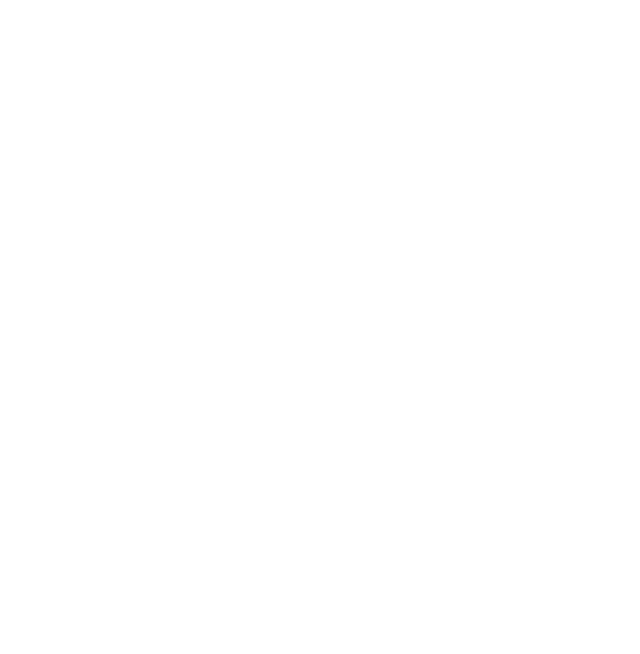
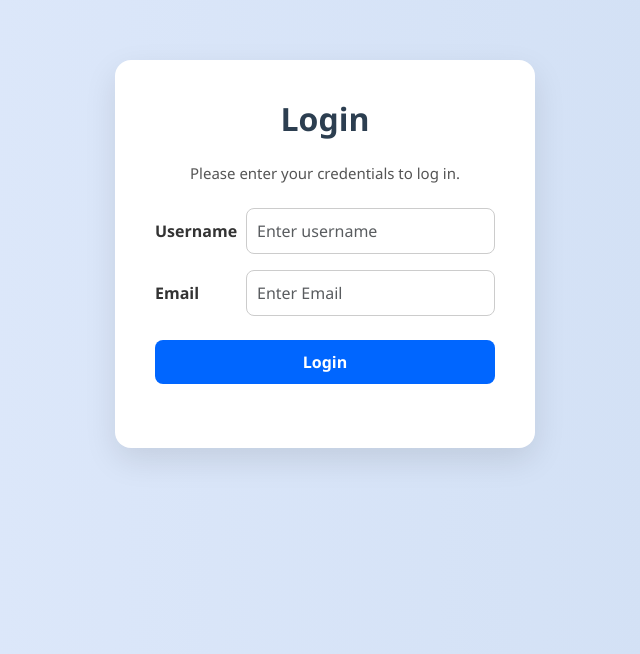
Before and after one commit to manilaxmisisvas/Online_Pharma_team4, a React (Vite) app in the folder frontend/online_pharma_team4/: page /login in a window 1280 px wide. Before the commit this address had no page. Shown: the part 146-800 px from the top of the page, without its empty margins (315-955 px from the left). Built offline with nearby package versions, Linux system fonts and the light colour scheme.

Commit message:
Uploading Login.jsx

```diff
--- a/frontend/online_pharma_team4/src/App.jsx
+++ b/frontend/online_pharma_team4/src/App.jsx
@@ -1,10 +1,12 @@
+import { BrowserRouter, Routes, Route } from "react-router-dom";
+import Login from "./components/Login.jsx";
 import UserDashboard from "./components/UserDashboard";
-import { BrowserRouter, Routes, Route } from "react-router-dom";
 import Admin from "./components/Admin.jsx";
 function App() {
   return (
     <BrowserRouter>
       <Routes>
+        <Route path="/login" element={<Login />} />
         <Route path="/user" element={<UserDashboard />} />
         <Route path="/admin" element={<Admin />} />
       </Routes>
--- /dev/null
+++ b/frontend/online_pharma_team4/src/components/Login.jsx
@@ -0,0 +1,83 @@
+import React, { useState } from "react";
+import { Link } from "react-router-dom";
+import '../styles/Login.css';
+
+
+const Login = () => {
+    const [identifier,setIdentifier]=useState("");
+    const[Email,setEmail]=useState("");
+    // Handle login logic here
+    const handleSubmit=(e)=>{
+        e.preventDefault();
+        // Validate the form before proceeding
+        if (!validateForm()) return;
+        console.log("Identifier: ",identifier);
+        console.log("Email: ",Email);
+        // Reset form fields
+        setIdentifier("");
+        setEmail("");
+    }
+    //validate the input fields
+    const validateForm = () => {
+        if (!identifier.trim() || !Email.trim()) {
+            alert("Please fill in all fields.");
+            return false; //stop form submission
+        }
+        return true; //proceed with form submission
+    }
+
+  return (
+    <div className="login-container">
+      <div className="login-card">
+          <h2 className="text-center mb-4">Login</h2>
+          <p className="text-center mb-4">Please enter your credentials to log in.</p>
+              <form onSubmit={handleSubmit}>
+                {/* username */}
+                <div className="row mb-3 align-items-center">
+                  <label htmlFor="identifier" className="col-sm-3 col-form-label">
+                    Username
+                  </label>
+                  <div className="col-sm-9">
+                    <input
+                      type="text"
+                      className="form-control"
+                      id="identifier"
+                      placeholder="Enter username"
+                      value={identifier}
+                      onChange={(e)=>setIdentifier(e.target.value)}
+                    />
+                  </div>
+                </div>
+
+                {/* Email */}
+                <div className="row mb-4 align-items-center">
+                  <label htmlFor="Email" className="col-sm-3 col-form-label">
+                    Email
+                  </label>
+                  <div className="col-sm-9">
+                    <input
+                      type="Email"
+                      className="form-control"
+                      id="Email"
+                      placeholder="Enter Email"
+                      value={Email}
+                      onChange={(e)=>setEmail(e.target.value)}
+                    />
+                  </div>
+                </div>
+
+                {/* Submit */}
+                <div className="d-grid">
+                  <button type="submit" className="btn btn-primary">
+                    Login
+                  </button>
+                  <br />
+
+                </div>
+              </form>
+            </div>
+          </div>
+  );
+};
+
+export default Login;
--- /dev/null
+++ b/frontend/online_pharma_team4/src/styles/Login.css
@@ -0,0 +1,63 @@
+html, body {
+  height: 100%;
+  margin: 0;
+  padding: 0;
+  font-family: 'Segoe UI', sans-serif;
+  background: linear-gradient(to right, #e0eafc, #cfdef3);
+  display: flex;
+  justify-content: center;
+  align-items: center;
+}
+
+.login-container {
+  display: flex;
+  justify-content: center;
+  align-items: center;
+  width: 100vw;
+  height: 100vh;
+}
+
+.login-card {
+  background-color: #ffffff;
+  padding: 2.5rem;
+  border-radius: 16px;
+  box-shadow: 0 12px 32px rgba(0, 0, 0, 0.1);
+  max-width: 420px;
+  width: 100%;
+  text-align: left;
+}
+
+.login-card h2 {
+  color: #2c3e50;
+  font-weight: 700;
+}
+
+.login-card p {
+  color: #555;
+  font-size: 15px;
+  margin-bottom: 2rem;
+}
+
+label {
+  font-weight: 600;
+  color: #333;
+}
+
+input.form-control {
+  border: 1px solid #ccc;
+  border-radius: 8px;
+  padding: 10px;
+}
+
+.btn-primary {
+  background-color: #0066ff;
+  border: none;
+  border-radius: 8px;
+  padding: 10px 0;
+  font-weight: 600;
+  transition: background-color 0.3s ease;
+}
+
+.btn-primary:hover {
+  background-color: #004ecc;
+}
```
Also changed, not shown: frontend/online_pharma_team4/package.json (+4 -4 lines), 1 other file (tests, documents, lock files or other folders).
